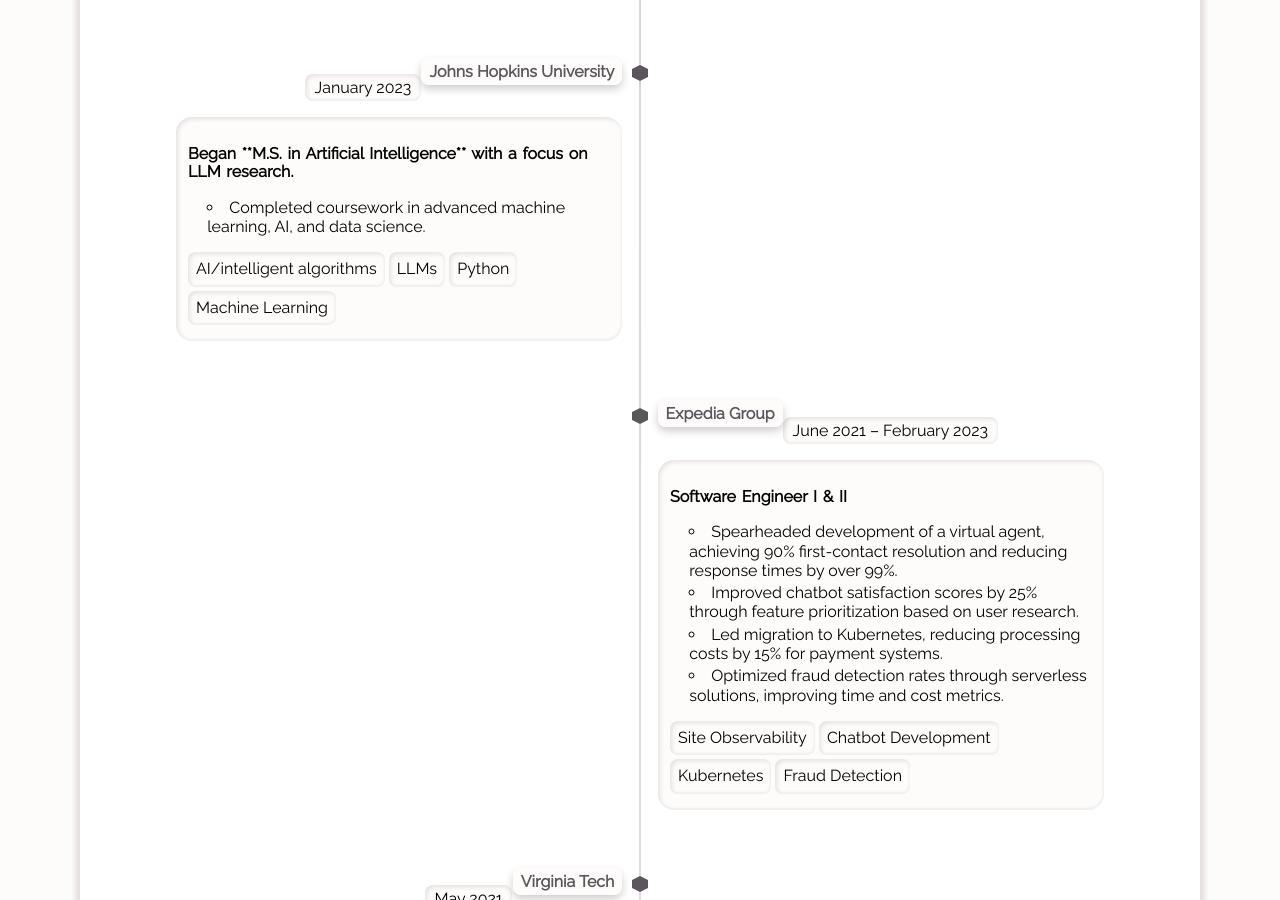
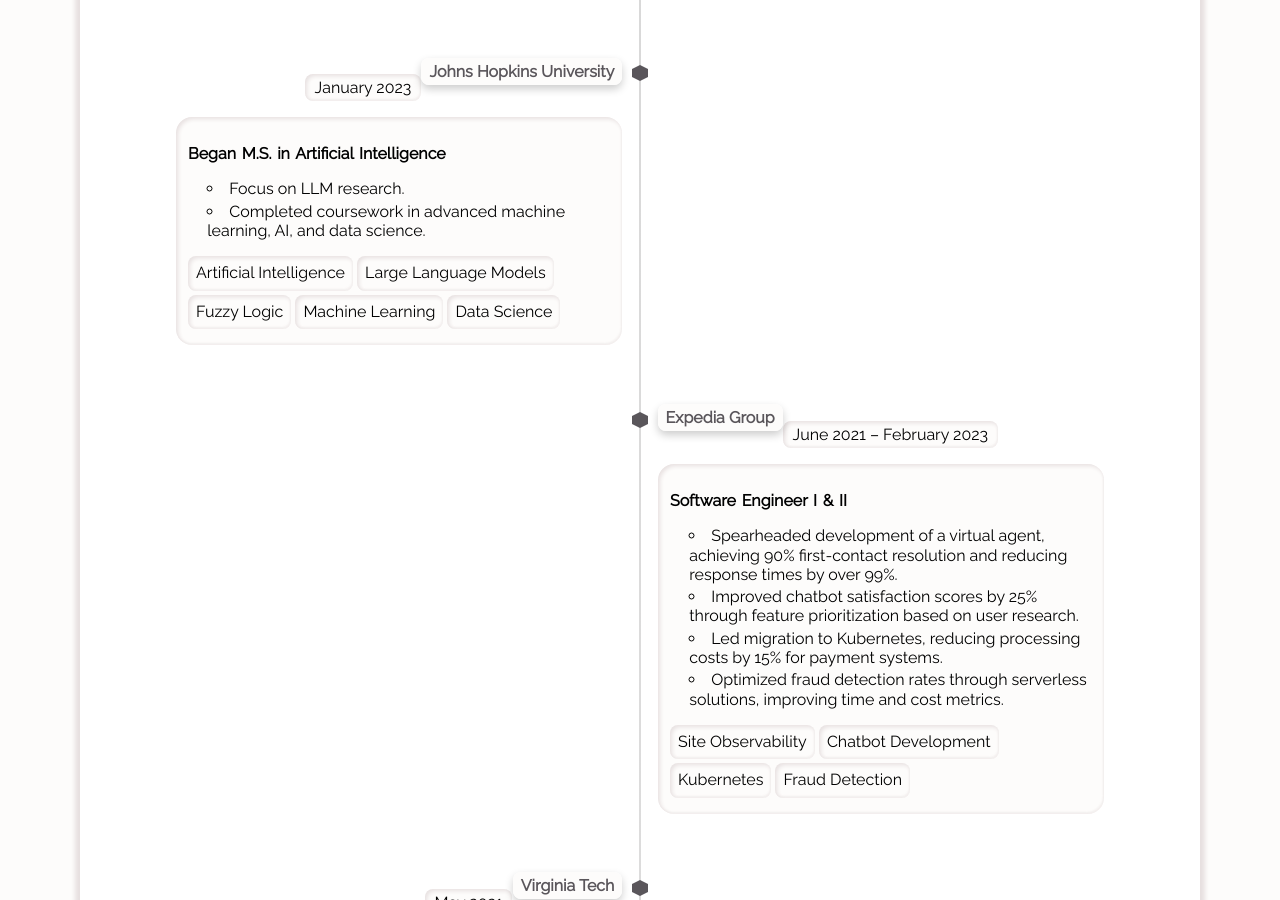
Before and after one commit to p9verma/punitaverma9.github.io, a Jekyll site: the page built from index.html, in a window 1280 px wide and 900 px high, scrolled down 3559 px. Built offline with Jekyll 4.4.1, drawn with Linux system fonts in a browser that asks for light colours; some of the changed text lies outside the part shown.

Commit message:
update edu titles

```diff
--- a/_data/timeline.yml
+++ b/_data/timeline.yml
@@ -66,13 +66,15 @@
   title-url: https://www.jhu.edu/academics/graduate-studies/
   date: January 2023
   subtitle:
-    - Began **M.S. in Artificial Intelligence** with a focus on LLM research.
+    - Began M.S. in Artificial Intelligence
+    - Focus on LLM research.
     - Completed coursework in advanced machine learning, AI, and data science.
   tags:
-    - tag: AI/intelligent algorithms
-    - tag: LLMs
-    - tag: Python
+    - tag: Artificial Intelligence
+    - tag: Large Language Models
+    - tag: Fuzzy Logic
     - tag: Machine Learning
+    - tag: Data Science
   timeline-side: left
 
 - title: Expedia Group
@@ -95,15 +97,17 @@
   title-url: https://news.vt.edu/awards/students/deans-list/deans-list-spring-2021.html
   date: May 2021
   subtitle:
-    - Graduated with a **B.S. in Computer Science**, with a minor in Cybersecurity.
-    - Achieved academic recognition on the **Dean's List**.
+    - Graduated
+    - B.S. in Computer Science, with a minor in Cybersecurity.
+    - Achieved academic recognition on the Dean's List.
   timeline-side: left
 
 - title: Future Housing Leaders (Fannie Mae)
   title-url: https://www.futurehousingleaders.com/
   date: June 2020 - July 2020
   subtitle:
-    - Completed a Data Science Course with Polygon Research, focusing on housing market analysis.
+    - Completed a Data Science Course with Polygon Research
+    - Focused on housing market data analysis and predictions.
     - Gained experience with ML time series forecasting and data visualization.
   tags:
     - tag: Data Science
@@ -140,7 +144,7 @@
   title-url: https://cs.vt.edu/
   date: August 2017
   subtitle:
-    - Began **B.S. in Computer Science with a minor in Cybersecurity** at Virginia Tech.
+    - Began B.S. in Computer Science
   timeline-side: left
 
 - title: Children's Science Center
```
